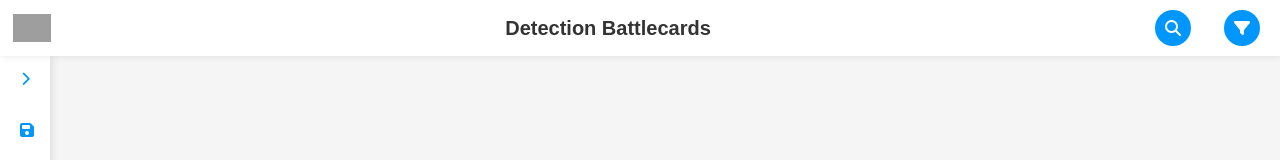
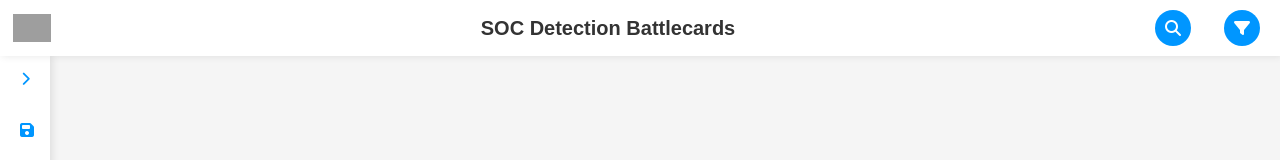
Before and after one commit to dalr0p/battlecards, a plain HTML site: page index.html in a window 1280 px wide. Shown: the top 160 px of the page. Drawn offline with nearby package versions, Linux system fonts and the light colour scheme; grey boxes are pictures that could not be loaded.

Commit message:
Update index.html

```diff
--- a/index.html
+++ b/index.html
@@ -10,7 +10,7 @@
   <script src="https://cdn.jsdelivr.net/npm/sortablejs@latest/Sortable.min.js"></script>
   <script src="https://cdnjs.cloudflare.com/ajax/libs/html2canvas/1.4.1/html2canvas.min.js"></script>
   <script src="https://cdnjs.cloudflare.com/ajax/libs/marked/4.0.12/marked.min.js"></script>
-  <title>Detection Battlecards</title>
+  <title>SOC Detection Battlecards</title>
 
   <style>
     :root {
@@ -2329,7 +2329,7 @@ function toggleTheme() {
 		  <img src="https://i.ibb.co/rfZLm0mw/hitachi-1.png" alt="Hitachi Logo" class="logo dark-logo">
 		</div>
         <div class="left-section">
-          <h1>Detection Battlecards</h1>
+          <h1>SOC Detection Battlecards</h1>
         </div>
         <div class="right-section">
           <div class="icon-button search-icon" onclick="toggleSearchExpand()">
```
